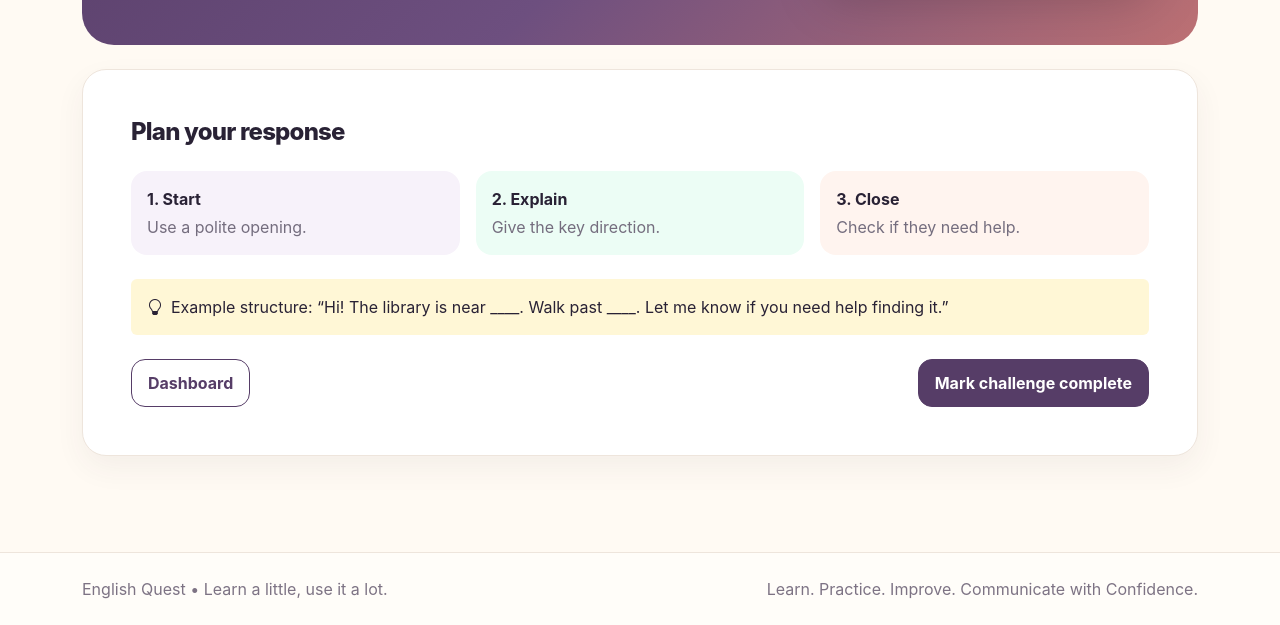
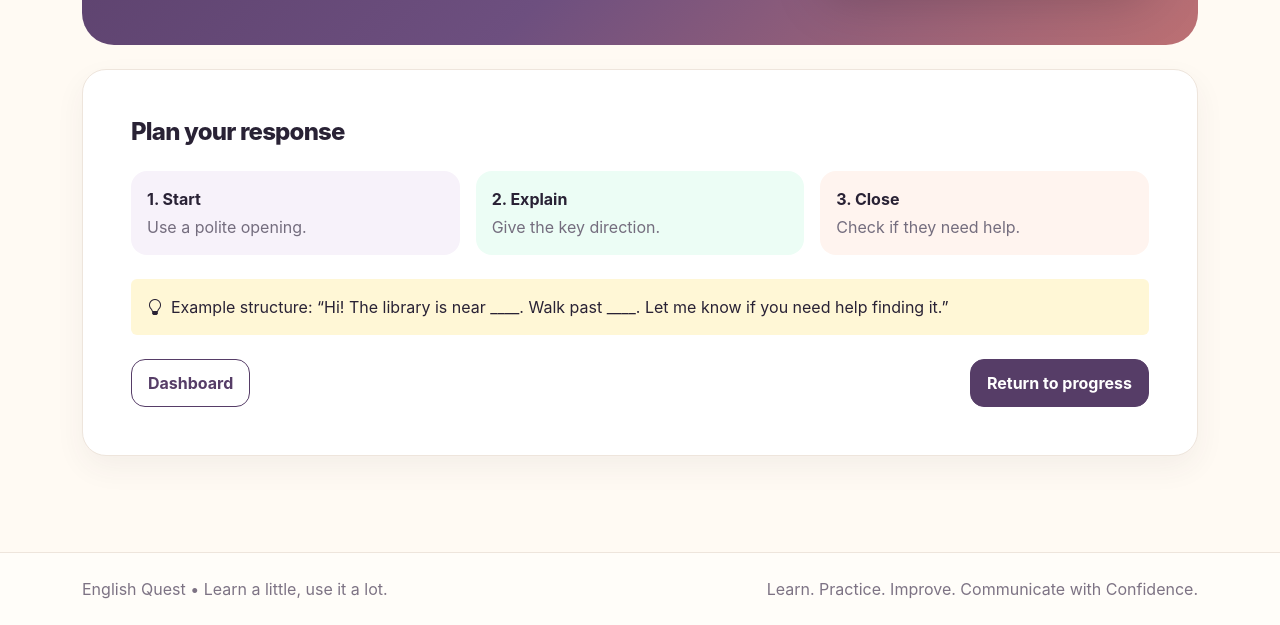
Before and after one commit to Jeet143488/English-Quest, a plain HTML site: page client/daily-challenge.html in a window 1280 px wide. Shown: the part 429-1054 px from the top of the page. Drawn offline with nearby package versions, Linux system fonts and the light colour scheme.

Commit message:
Update button text for challenge completion

```diff
--- a/client/daily-challenge.html
+++ b/client/daily-challenge.html
@@ -61,8 +61,8 @@
                 structure: “Hi! The library is near ____. Walk past ____. Let me know if you need help finding it.”
             </div>
             <div class="d-flex justify-content-between mt-4"><a class="btn btn-outline-primary"
-                    href="dashboard.html">Dashboard</a><a class="btn btn-primary" href="progress.html">Mark challenge
-                    complete</a></div>
+                    href="dashboard.html">Dashboard</a><a class="btn btn-primary" href="progress.html">Return to
+                    progress</a></div>
         </div>
     </main>
     <footer class="footer mt-5 py-4">
```
